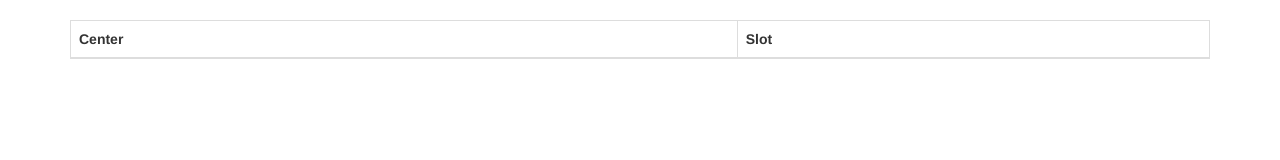
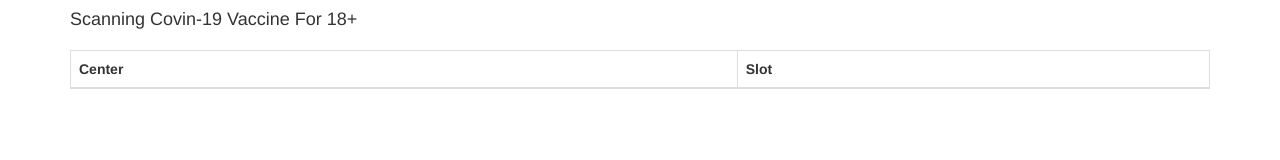
Before and after one commit to kbfromindia/cowin, a plain HTML site: page 18/private/index.html in a window 1280 px wide. Drawn offline with nearby package versions, Linux system fonts and the light colour scheme; no server answers.

Commit message:
Update index.html

```diff
--- a/18/private/index.html
+++ b/18/private/index.html
@@ -12,6 +12,8 @@
 <body>
 
 <div class="container">
+
+   <h4>Scanning Covin-19 Vaccine For 18+</h4>
 
   <table id="data-table" class="table table-bordered" style="margin-top: 20px;">
     <thead>
```
